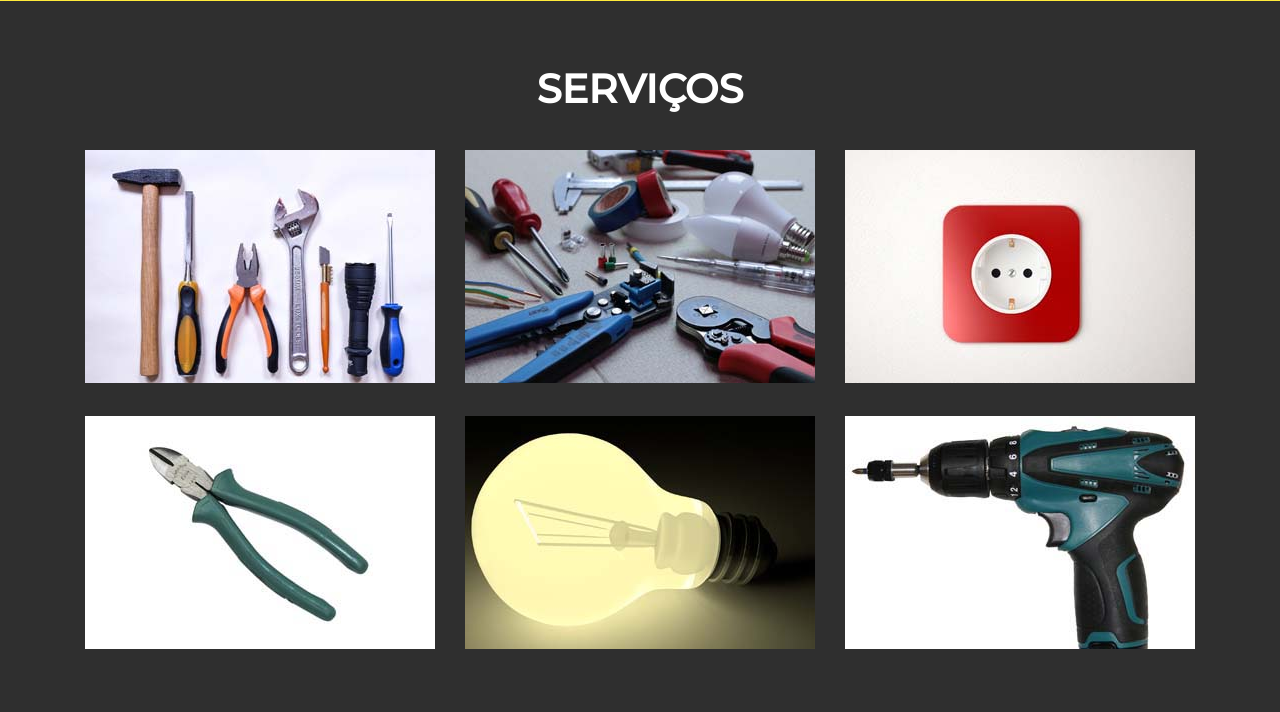
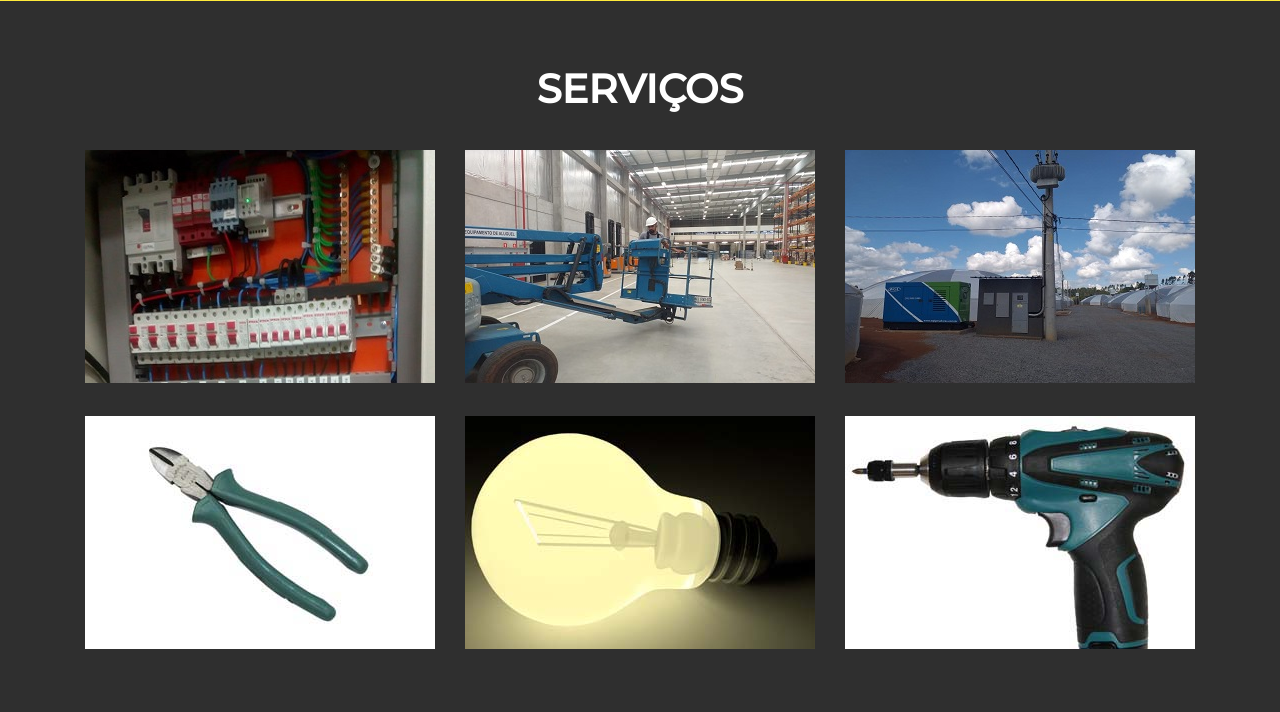
Before and after one commit to lesfernandes/Site-RealTechAutomacao, a PHP site: page / in a window 1280 px wide. Shown: the part 1003-1715 px from the top of the page. Run offline with PHP 8.4, Linux system fonts and the light colour scheme.

Commit message:
mudanças servicos

```diff
--- a/web/css/estilo.css
+++ b/web/css/estilo.css
@@ -53,3 +53,7 @@
 	font-size: 40px !important;
 	letter-spacing: 0 !important;
 }
+
+.overlay{
+	padding: 2em !important;
+}
--- a/web/css/style.css
+++ b/web/css/style.css
@@ -1037,7 +1037,7 @@ label.header {
     -ms-transform: scale(0);
 }
 .ehover14:hover .overlay {
-    background-color: rgba(24, 106, 154, 0.68);
+    background-color: #2f2f2f8c;
 }
 .ehover14 .button  {
 	color:	#FFF;
--- a/web/index.html
+++ b/web/index.html
@@ -169,33 +169,30 @@
                <div class="row agile_gallery_grids">
                <div class="col-lg-4 col-md-6 col-sm-6 agile_gallery_grid">
                   <div class="hover ehover14">
-                     <a href="images/g1.jpg" class="lsb-preview wthree_p_grid" data-lsb-group="header">
-                        <img src="images/g1.jpg" alt=" " class="img-responsive" />
+                     <a href="images/painel.jpg" class="lsb-preview wthree_p_grid" data-lsb-group="header">
+                        <img src="images/painel.jpg" alt=" " class="img-responsive" />
                         <div class="overlay">
-                           <h4>LECCY</h4>
-                           <div class="info nullbutton button">Full View</div>
+                           <h4>MONTAGEM DE PAINÉIS E BANDEIJAMENTO</h4>
                         </div>
                      </a>
                   </div>
                </div>
                <div class="col-lg-4 col-md-6 col-sm-6 agile_gallery_grid">
                   <div class="hover ehover14">
-                     <a href="images/g2.jpg" class="lsb-preview wthree_p_grid" data-lsb-group="header">
-                        <img src="images/g2.jpg" alt=" " class="img-responsive" />
+                     <a href="images/iluminacao.jpg" class="lsb-preview wthree_p_grid" data-lsb-group="header">
+                        <img src="images/iluminacao.jpg" alt=" " class="img-responsive" />
                         <div class="overlay">
-                           <h4>LECCY</h4>
-                           <div class="info nullbutton button">Full View</div>
+                           <h4>ILUMINAÇÃO INDUSTRIAL</h4>
                         </div>
                      </a>
                   </div>
                </div>
                <div class="col-lg-4 col-md-6 col-sm-6 agile_gallery_grid">
                   <div class="hover ehover14">
-                     <a href="images/g3.jpg" class="lsb-preview wthree_p_grid" data-lsb-group="header">
-                        <img src="images/g3.jpg" alt=" " class="img-responsive" />
+                     <a href="images/posto.jpg" class="lsb-preview wthree_p_grid" data-lsb-group="header">
+                        <img src="images/posto.jpg" alt=" " class="img-responsive" />
                         <div class="overlay">
-                           <h4>LECCY</h4>
-                           <div class="info nullbutton button">Full View</div>
+                           <h4>MONTAGEM DE POSTO DE MÉDIA TENSÃO</h4>
                         </div>
                      </a>
                   </div>
```
Also changed, not shown: web/images/iluminacao.jpg (added), web/images/imagens/PHOTO-2019-05-14-16-20-10.jpg, web/images/painel.jpg (added), web/images/posto.jpg (added).
